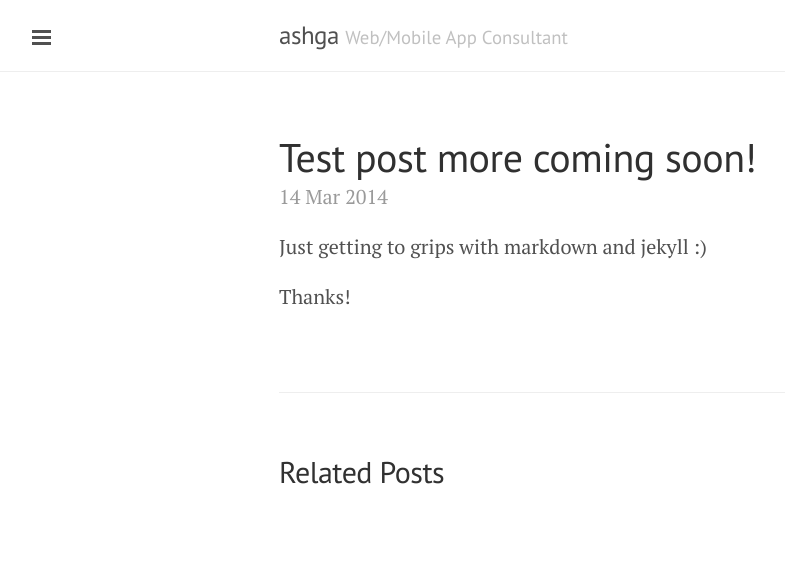
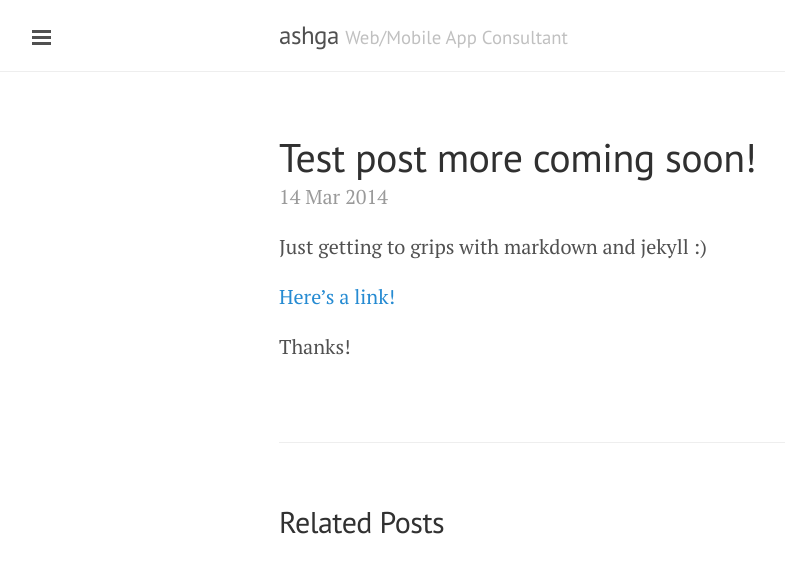
Before and after one commit to ashga/ashga.github.com, a Jekyll site: the page built from _posts/2014-03-14-introducing-lanyon.md, in a window 1280 px wide. Shown: the top 573 px of the page, without its empty margins (1-786 px from the left). Built offline with Jekyll 4.4.1, drawn with Linux system fonts in a browser that asks for light colours; Markdown is read by kramdown in place of the engine named in the settings.

Commit message:
first upload!

```diff
--- a/_config.yml
+++ b/_config.yml
@@ -16,9 +16,3 @@ author:
   url:            https://twitter.com/ashga
 
 paginate:         5
-
-# Custom vars
-version:          2.0.0
-
-github:
-  repo:           https://github.com/ashga/ashga.github.com
--- a/_includes/sidebar.html
+++ b/_includes/sidebar.html
@@ -24,10 +24,6 @@
         {% endif %}
       {% endif %}
     {% endfor %}
-
-    <a class="sidebar-nav-item" href="{{ site.github.repo }}/archive/v{{ site.version }}.zip">Download</a>
-    <a class="sidebar-nav-item" href="{{ site.github.repo }}">GitHub project</a>
-    <span class="sidebar-nav-item">Currently v{{ site.version }}</span>
   </nav>
 
   <div class="sidebar-item">
--- a/_posts/2014-03-14-introducing-lanyon.md
+++ b/_posts/2014-03-14-introducing-lanyon.md
@@ -5,4 +5,6 @@ title: Test post more coming soon!
 
 Just getting to grips with markdown and jekyll :)
 
+[Here's a link!](https://ashga.github.io)
+
 Thanks!
```
